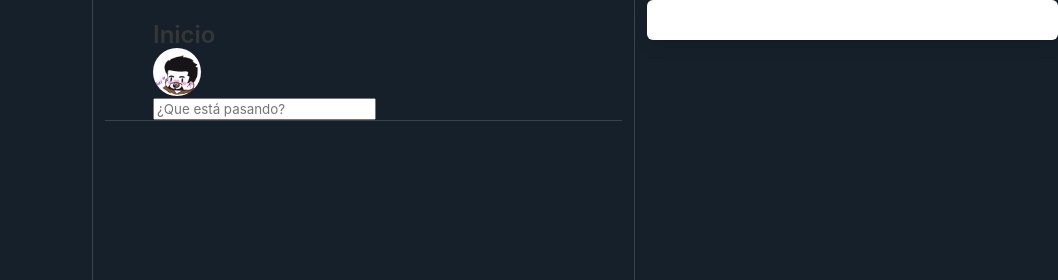
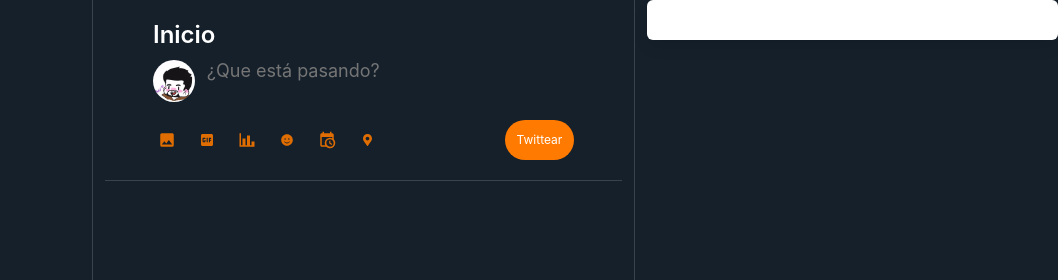
Before and after one commit to silvericarus/twitt-icarus, a website: page index.html in a window 1280 px wide. Shown: the top 280 px of the page, 222-1280 px from the left. Drawn offline with nearby package versions, Linux system fonts and the light colour scheme.

Commit message:
Tweet Writter creado

```diff
--- a/css/main.css
+++ b/css/main.css
@@ -1,5 +1,6 @@
 body{
     background-color: rgb(21, 32, 43);
+    font-family: "TwitterChirp", -apple-system, BlinkMacSystemFont, "Segoe UI", Roboto, Helvetica, Arial, sans-serif;
 }
 
 .column{
@@ -37,7 +38,7 @@
     justify-content: center;
     background-color: #bebdbd50;
     color: #ffffff;
-    border-radius: 30px;
+    border-radius: 30px !important;
     padding-top: 1.25rem;
     padding-bottom: 1.25rem;
 }
@@ -50,7 +51,7 @@
     color: #ffffff;
     background-color: rgb(255, 122, 0);
     border: 0;
-    border-radius: 30px;
+    border-radius: 30px !important;
     padding-top: 1.25rem;
     padding-bottom: 1.25rem;
 }
@@ -62,7 +63,6 @@
     justify-content: center;
     background-color: rgb(224, 109, 2);
     color: #ffffff;
-    border-radius: 30px;
     padding-top: 1.25rem;
     padding-bottom: 1.25rem;
 }
@@ -135,5 +135,49 @@
     box-sizing: border-box;
     border-bottom: 1px solid rgb(56, 68, 77);
     width: 100%;
-    height: 120px !important;
+    height: fit-content !important;
 }
+
+.second-section{
+    display:flex;
+    flex-direction: row;
+    margin-top: 12px;
+    margin-bottom: 12px;
+}
+
+#tweettext{
+    width: 100%;
+    min-height: 45px;
+    height:fit-content;
+    background-color: rgba(0, 0, 0, 0);
+    border: 0;
+    resize: none;
+    font-size: large;
+    margin-left: 12px;
+    color: #ffffff;
+}
+
+#tweettext:focus{
+    outline: none;
+    border-bottom: 1px solid rgb(56, 68, 77);
+}
+
+.third-section{
+    display: flex;
+    flex-direction: row;
+    justify-content: space-between;
+}
+
+.writterbuttons{
+    display: flex;
+    flex-direction: row;
+    flex-shrink: 1;
+}
+
+.icon.orange > svg{
+    color: rgb(224, 109, 2);
+    display: flex;
+    flex-direction: column;
+    align-items: center;
+    justify-content: center;
+}
--- a/index.html
+++ b/index.html
@@ -48,16 +48,56 @@
         <div class="column main">
           <section class="section tweet-writter">
             <div class="first-section">
-              <p class="title is-4">Inicio</p>
+              <p class="title is-4" style="color: white;">Inicio</p>
             </div>
             <div class="second-section">
               <figure class="image is-48x48">
                 <img class="is-rounded" src="./img/profile.jpg">
               </figure>
-              <input type="text" name="tweettext" placeholder="¿Que está pasando?">
+              <textarea type="text" name="tweettext" placeholder="¿Que está pasando?" id="tweettext"></textarea>
             </div>
             <div class="third-section">
-
+              <div class="writterbuttons">
+                <button class="button is-info-custom is-small" title="Fotografías y vídeos">
+                  <span class="icon is-small orange">
+                    <svg style="width:24px;height:24px" viewBox="0 0 24 24">
+                      <path fill="currentColor" d="M8.5,13.5L11,16.5L14.5,12L19,18H5M21,19V5C21,3.89 20.1,3 19,3H5A2,2 0 0,0 3,5V19A2,2 0 0,0 5,21H19A2,2 0 0,0 21,19Z" />
+                  </svg>
+                  </span>
+                </button>
+                <button class="button is-info-custom is-small" title="Gifs">
+                  <span class="icon is-small orange">
+                    <svg style="width:24px;height:24px" viewBox="0 0 24 24">
+                  <path fill="currentColor" d="M18 4H6C4.9 4 4 4.9 4 6V18C4 19.1 4.9 20 6 20H18C19.1 20 20 19.1 20 18V6C20 4.9 19.1 4 18 4M10 10.5H7.5V13.5H8.5V12H10V13.67C10 14.33 9.47 15 8.67 15H7.33C6.53 15 6 14.33 6 13.67V10.33C6 9.67 6.53 9 7.33 9H8.67C9.47 9 10 9.67 10 10.33V10.5M13 15H11.5V9H13V15M17.5 10.5H16V11.5H17.5V13H16V15H14.5V9H17.5V10.5Z" />
+                    </svg>
+                  </span>
+                </button>
+                <button class="button is-info-custom is-small" title="Encuesta">
+                  <span class="icon is-small orange">
+                    <svg style="width:24px;height:24px" viewBox="0 0 24 24">
+                      <path fill="currentColor" d="M22,21H2V3H4V19H6V10H10V19H12V6H16V19H18V14H22V21Z" />
+                  </svg>
+                  </span>
+                </button>
+                <button class="button is-info-custom is-small" title="Emojis">
+                  <span class="icon is-small orange">
+                    <i class="fas fa-smile"></i>
+                  </span>
+                </button>
+                <button class="button is-info-custom is-small" title="Programación">
+                  <span class="icon is-small orange">
+                    <svg style="width:24px;height:24px" viewBox="0 0 24 24">
+                      <path fill="currentColor" d="M15,13H16.5V15.82L18.94,17.23L18.19,18.53L15,16.69V13M19,8H5V19H9.67C9.24,18.09 9,17.07 9,16A7,7 0 0,1 16,9C17.07,9 18.09,9.24 19,9.67V8M5,21C3.89,21 3,20.1 3,19V5C3,3.89 3.89,3 5,3H6V1H8V3H16V1H18V3H19A2,2 0 0,1 21,5V11.1C22.24,12.36 23,14.09 23,16A7,7 0 0,1 16,23C14.09,23 12.36,22.24 11.1,21H5M16,11.15A4.85,4.85 0 0,0 11.15,16C11.15,18.68 13.32,20.85 16,20.85A4.85,4.85 0 0,0 20.85,16C20.85,13.32 18.68,11.15 16,11.15Z" />
+                  </svg>
+                  </span>
+                </button>
+                <button class="button is-info-custom is-small" title="Ubicación">
+                  <span class="icon is-small orange">
+                    <i class="fas fa-map-marker-alt"></i>
+                  </span>
+                </button>
+              </div>
+                <button class="button is-primary-custom is-small"><span class="thick-span">Twittear</span></button>
             </div>
           </section>
           <!--<div class="box"></div>-->
```
